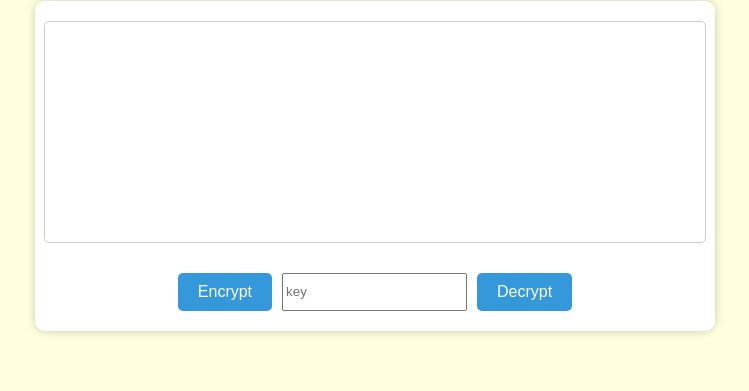
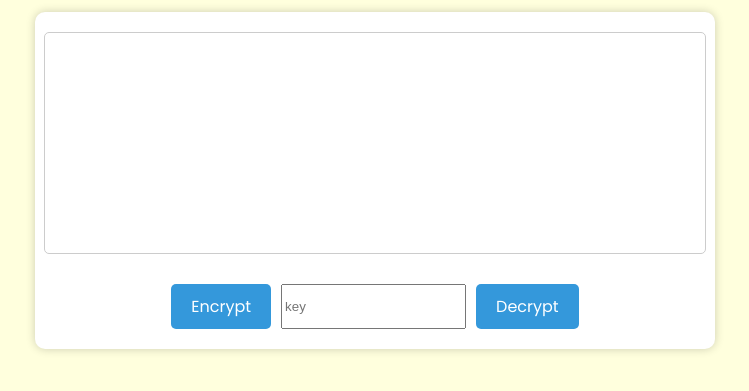
Before and after one commit to debroopghosh11/Caesar-Cipher-Converter, a plain HTML site: page index.html in a window 1280 px wide. Shown: the part 79-470 px from the top of the page, without its empty margins (265-1014 px from the left). Drawn offline with Linux system fonts and the light colour scheme.

Commit message:
Update: index.html

```diff
--- a/css/main.css
+++ b/css/main.css
@@ -1,6 +1,7 @@
 body {
     margin: 0;
     background: #FFFFDD;
+    font-family: 'Poppins';
 }
 
 .container {
@@ -50,6 +51,7 @@ body {
 #encrypt,
 #decrypt {
     background-color: #3498db;
+    font-family: 'Poppins';
     color: #fff;
     border: none;
     border-radius: 5px;
--- a/index.html
+++ b/index.html
@@ -5,6 +5,9 @@
     <meta name="viewport" content="width=device-width, initial-scale=1.0">
     <title>Caesar Cipher Encryption and Decryption</title>
     <link rel="stylesheet" href="css/main.css">
+    <link rel="preconnect" href="https://fonts.googleapis.com">
+<link rel="preconnect" href="https://fonts.gstatic.com" crossorigin>
+<link href="https://fonts.googleapis.com/css2?family=Poppins:wght@200;400&display=swap" rel="stylesheet">
 </head>
 <body>
     <div class="container">
```
